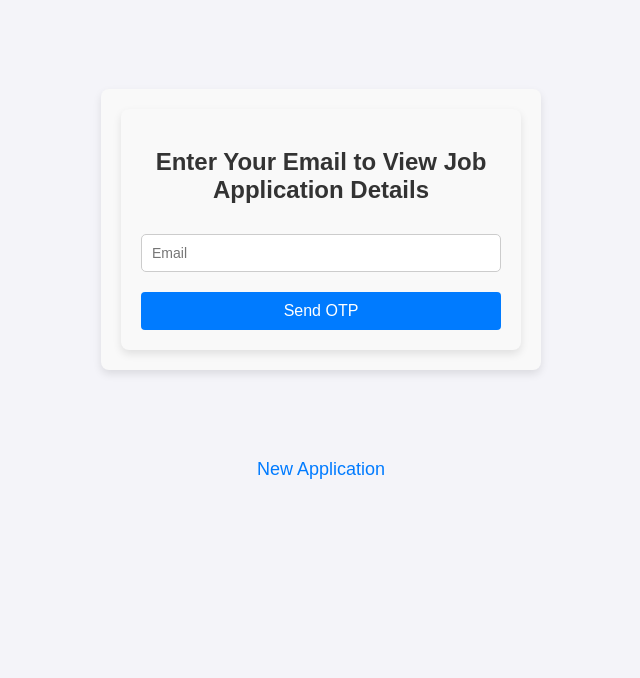
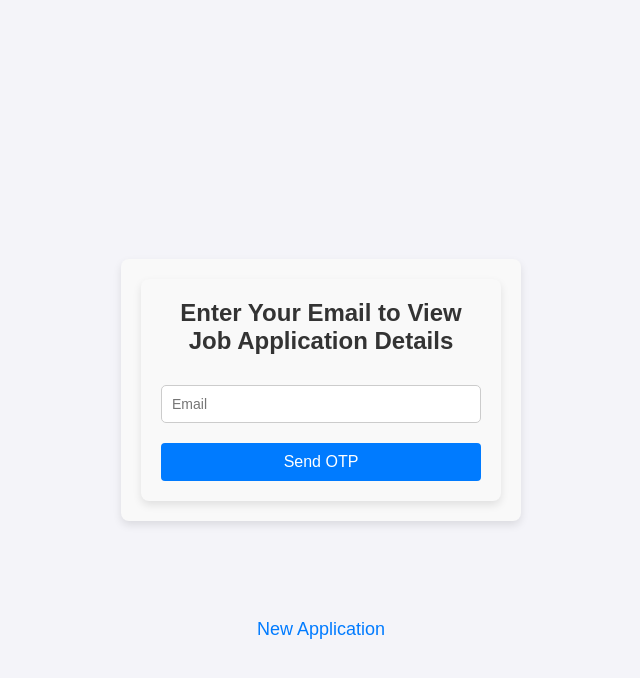
Before and after one commit to Aditya-132/frontend, a React (Vite) app: page / in a window 1280 px wide. Shown: the top 678 px of the page, without its empty margins (319-959 px from the left). Built offline with nearby package versions, Linux system fonts and the light colour scheme; no server answers.

Commit message:
Update JobApplicationDetail.css

```diff
--- a/src/components/JobApplicationDetail.css
+++ b/src/components/JobApplicationDetail.css
@@ -1,14 +1,28 @@
-/* JobApplicationDetail.css */
+/* Global Reset */
+* {
+  margin: 0;
+  padding: 0;
+  box-sizing: border-box;
+}
 
-/* General Styles */
+html, body {
+  height: 100%;
+  width: 100%;
+}
+
 body {
   font-family: 'Arial', sans-serif;
   background-color: #f4f4f4;
   margin: 0;
   padding: 0;
+  display: flex;
+  justify-content: center;
+  align-items: center;
 }
 
+/* JobApplicationDetail Styles */
 .job-application-detail {
+  width: 90%;
   max-width: 1200px;
   margin: 20px auto;
   padding: 20px;
```
